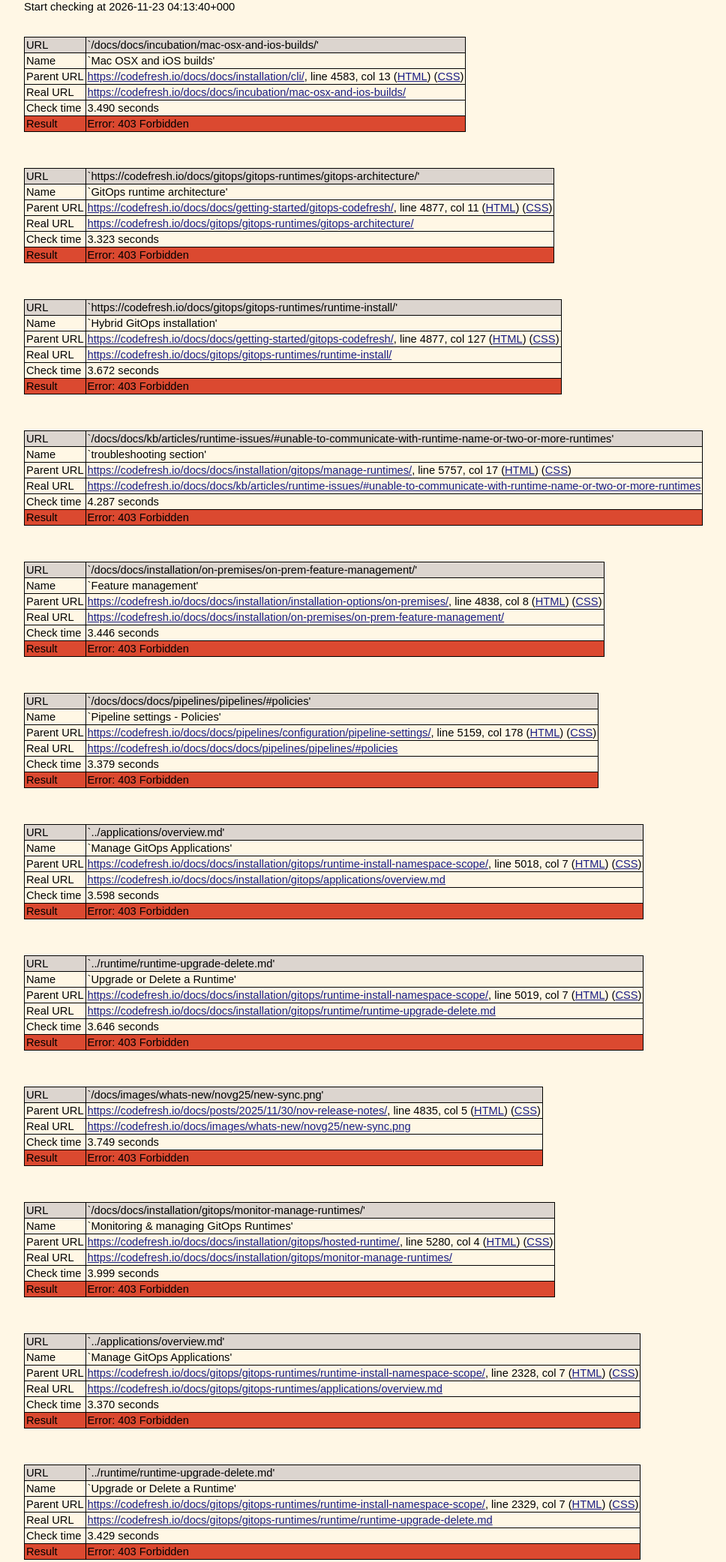
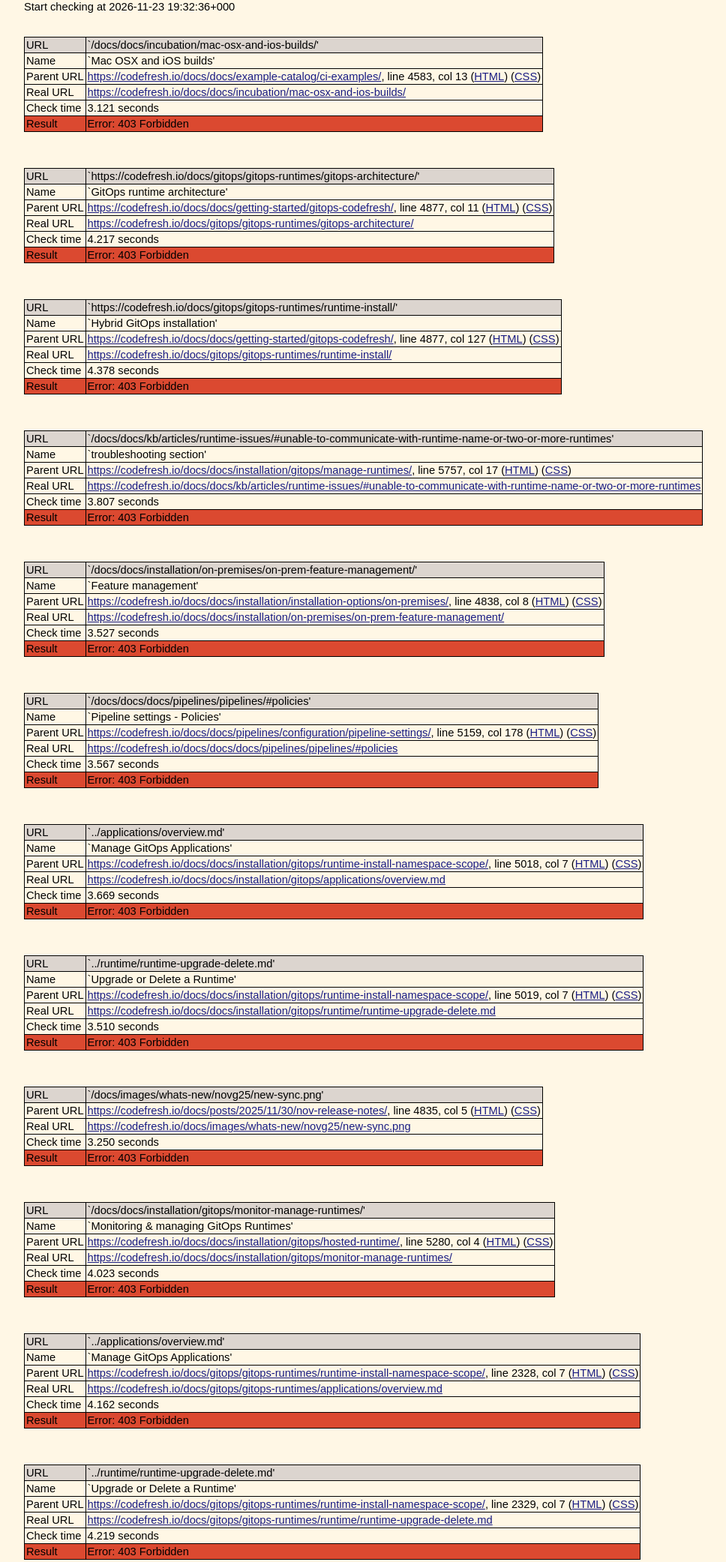
Before and after one commit to kostis-codefresh/codefresh-docs-links, a plain HTML site: page docs/index.html in a window 1280 px wide. Shown: the part 160-2243 px from the top of the page at 75% size, without its empty margins (16-984 px from the left). Drawn offline with Linux system fonts and the light colour scheme.

Commit message:
Automatic CI report

```diff
--- a/docs/index.html
+++ b/docs/index.html
@@ -25,17 +25,17 @@
 <body>
 <!-- Generated by LinkChecker 10.6.0.post53+g9b178bdaf --><h2>LinkChecker 10.6.0.post53+g9b178bdaf</h2><br/><blockquote>LinkChecker comes with ABSOLUTELY NO WARRANTY!
 This is free software, and you are welcome to redistribute it under
-certain conditions. Look at the file `COPYING' within this distribution.<br/><br/>Start checking at 2026-11-23 04:13:40+000
+certain conditions. Look at the file `COPYING' within this distribution.<br/><br/>Start checking at 2026-11-23 19:32:36+000
 <br/><br/><br/><table>
 <tr>
 <td class="url">URL</td>
 <td class="url">`/docs/docs/incubation/mac-osx-and-ios-builds/'</td></tr>
 <tr><td>Name</td><td>`Mac OSX and iOS builds'</td></tr>
-<tr><td>Parent&nbsp;URL</td><td><a target="top" href="https://codefresh.io/docs/docs/installation/cli/">https://codefresh.io/docs/docs/installation/cli/</a>, line 4583, col 13
-(<a href="https://validator.w3.org/check?ss=1&amp;uri=https://codefresh.io/docs/docs/installation/cli/">HTML</a>)
-(<a href="https://jigsaw.w3.org/css-validator/validator?uri=https://codefresh.io/docs/docs/installation/cli/&amp;warning=1&amp;profile=css2&amp;usermedium=all">CSS</a>)</td></tr>
+<tr><td>Parent&nbsp;URL</td><td><a target="top" href="https://codefresh.io/docs/docs/example-catalog/ci-examples/">https://codefresh.io/docs/docs/example-catalog/ci-examples/</a>, line 4583, col 13
+(<a href="https://validator.w3.org/check?ss=1&amp;uri=https://codefresh.io/docs/docs/example-catalog/ci-examples/">HTML</a>)
+(<a href="https://jigsaw.w3.org/css-validator/validator?uri=https://codefresh.io/docs/docs/example-catalog/ci-examples/&amp;warning=1&amp;profile=css2&amp;usermedium=all">CSS</a>)</td></tr>
 <tr><td>Real&nbsp;URL</td><td><a target="top" href="https://codefresh.io/docs/docs/incubation/mac-osx-and-ios-builds/">https://codefresh.io/docs/docs/incubation/mac-osx-and-ios-builds/</a></td></tr>
-<tr><td>Check&nbsp;time</td><td>3.490 seconds</td></tr>
+<tr><td>Check&nbsp;time</td><td>3.121 seconds</td></tr>
 <tr><td class="error">Result</td><td class="error">Error: 403 Forbidden</td></tr>
 </table><br/><br/><br/><table>
 <tr>
@@ -46,7 +46,7 @@ certain conditions. Look at the file `COPYING' within this distribution.<br/><br
 (<a href="https://validator.w3.org/check?ss=1&amp;uri=https://codefresh.io/docs/docs/getting-started/gitops-codefresh/">HTML</a>)
 (<a href="https://jigsaw.w3.org/css-validator/validator?uri=https://codefresh.io/docs/docs/getting-started/gitops-codefresh/&amp;warning=1&amp;profile=css2&amp;usermedium=all">CSS</a>)</td></tr>
 <tr><td>Real&nbsp;URL</td><td><a target="top" href="https://codefresh.io/docs/gitops/gitops-runtimes/gitops-architecture/">https://codefresh.io/docs/gitops/gitops-runtimes/gitops-architecture/</a></td></tr>
-<tr><td>Check&nbsp;time</td><td>3.323 seconds</td></tr>
+<tr><td>Check&nbsp;time</td><td>4.217 seconds</td></tr>
 <tr><td class="error">Result</td><td class="error">Error: 403 Forbidden</td></tr>
 </table><br/><br/><br/><table>
 <tr>
@@ -57,7 +57,7 @@ certain conditions. Look at the file `COPYING' within this distribution.<br/><br
 (<a href="https://validator.w3.org/check?ss=1&amp;uri=https://codefresh.io/docs/docs/getting-started/gitops-codefresh/">HTML</a>)
 (<a href="https://jigsaw.w3.org/css-validator/validator?uri=https://codefresh.io/docs/docs/getting-started/gitops-codefresh/&amp;warning=1&amp;profile=css2&amp;usermedium=all">CSS</a>)</td></tr>
 <tr><td>Real&nbsp;URL</td><td><a target="top" href="https://codefresh.io/docs/gitops/gitops-runtimes/runtime-install/">https://codefresh.io/docs/gitops/gitops-runtimes/runtime-install/</a></td></tr>
-<tr><td>Check&nbsp;time</td><td>3.672 seconds</td></tr>
+<tr><td>Check&nbsp;time</td><td>4.378 seconds</td></tr>
 <tr><td class="error">Result</td><td class="error">Error: 403 Forbidden</td></tr>
 </table><br/><br/><br/><table>
 <tr>
@@ -68,7 +68,7 @@ certain conditions. Look at the file `COPYING' within this distribution.<br/><br
 (<a href="https://validator.w3.org/check?ss=1&amp;uri=https://codefresh.io/docs/docs/installation/gitops/manage-runtimes/">HTML</a>)
 (<a href="https://jigsaw.w3.org/css-validator/validator?uri=https://codefresh.io/docs/docs/installation/gitops/manage-runtimes/&amp;warning=1&amp;profile=css2&amp;usermedium=all">CSS</a>)</td></tr>
 <tr><td>Real&nbsp;URL</td><td><a target="top" href="https://codefresh.io/docs/docs/kb/articles/runtime-issues/#unable-to-communicate-with-runtime-name-or-two-or-more-runtimes">https://codefresh.io/docs/docs/kb/articles/runtime-issues/#unable-to-communicate-with-runtime-name-or-two-or-more-runtimes</a></td></tr>
-<tr><td>Check&nbsp;time</td><td>4.287 seconds</td></tr>
+<tr><td>Check&nbsp;time</td><td>3.807 seconds</td></tr>
 <tr><td class="error">Result</td><td class="error">Error: 403 Forbidden</td></tr>
 </table><br/><br/><br/><table>
 <tr>
@@ -79,7 +79,7 @@ certain conditions. Look at the file `COPYING' within this distribution.<br/><br
 (<a href="https://validator.w3.org/check?ss=1&amp;uri=https://codefresh.io/docs/docs/installation/installation-options/on-premises/">HTML</a>)
 (<a href="https://jigsaw.w3.org/css-validator/validator?uri=https://codefresh.io/docs/docs/installation/installation-options/on-premises/&amp;warning=1&amp;profile=css2&amp;usermedium=all">CSS</a>)</td></tr>
 <tr><td>Real&nbsp;URL</td><td><a target="top" href="https://codefresh.io/docs/docs/installation/on-premises/on-prem-feature-management/">https://codefresh.io/docs/docs/installation/on-premises/on-prem-feature-management/</a></td></tr>
-<tr><td>Check&nbsp;time</td><td>3.446 seconds</td></tr>
+<tr><td>Check&nbsp;time</td><td>3.527 seconds</td></tr>
 <tr><td class="error">Result</td><td class="error">Error: 403 Forbidden</td></tr>
 </table><br/><br/><br/><table>
 <tr>
@@ -90,7 +90,7 @@ certain conditions. Look at the file `COPYING' within this distribution.<br/><br
 (<a href="https://validator.w3.org/check?ss=1&amp;uri=https://codefresh.io/docs/docs/pipelines/configuration/pipeline-settings/">HTML</a>)
 (<a href="https://jigsaw.w3.org/css-validator/validator?uri=https://codefresh.io/docs/docs/pipelines/configuration/pipeline-settings/&amp;warning=1&amp;profile=css2&amp;usermedium=all">CSS</a>)</td></tr>
 <tr><td>Real&nbsp;URL</td><td><a target="top" href="https://codefresh.io/docs/docs/docs/pipelines/pipelines/#policies">https://codefresh.io/docs/docs/docs/pipelines/pipelines/#policies</a></td></tr>
-<tr><td>Check&nbsp;time</td><td>3.379 seconds</td></tr>
+<tr><td>Check&nbsp;time</td><td>3.567 seconds</td></tr>
 <tr><td class="error">Result</td><td class="error">Error: 403 Forbidden</td></tr>
 </table><br/><br/><br/><table>
 <tr>
@@ -101,7 +101,7 @@ certain conditions. Look at the file `COPYING' within this distribution.<br/><br
 (<a href="https://validator.w3.org/check?ss=1&amp;uri=https://codefresh.io/docs/docs/installation/gitops/runtime-install-namespace-scope/">HTML</a>)
 (<a href="https://jigsaw.w3.org/css-validator/validator?uri=https://codefresh.io/docs/docs/installation/gitops/runtime-install-namespace-scope/&amp;warning=1&amp;profile=css2&amp;usermedium=all">CSS</a>)</td></tr>
 <tr><td>Real&nbsp;URL</td><td><a target="top" href="https://codefresh.io/docs/docs/installation/gitops/applications/overview.md">https://codefresh.io/docs/docs/installation/gitops/applications/overview.md</a></td></tr>
-<tr><td>Check&nbsp;time</td><td>3.598 seconds</td></tr>
+<tr><td>Check&nbsp;time</td><td>3.669 seconds</td></tr>
 <tr><td class="error">Result</td><td class="error">Error: 403 Forbidden</td></tr>
 </table><br/><br/><br/><table>
 <tr>
@@ -112,7 +112,7 @@ certain conditions. Look at the file `COPYING' within this distribution.<br/><br
 (<a href="https://validator.w3.org/check?ss=1&amp;uri=https://codefresh.io/docs/docs/installation/gitops/runtime-install-namespace-scope/">HTML</a>)
 (<a href="https://jigsaw.w3.org/css-validator/validator?uri=https://codefresh.io/docs/docs/installation/gitops/runtime-install-namespace-scope/&amp;warning=1&amp;profile=css2&amp;usermedium=all">CSS</a>)</td></tr>
 <tr><td>Real&nbsp;URL</td><td><a target="top" href="https://codefresh.io/docs/docs/installation/gitops/runtime/runtime-upgrade-delete.md">https://codefresh.io/docs/docs/installation/gitops/runtime/runtime-upgrade-delete.md</a></td></tr>
-<tr><td>Check&nbsp;time</td><td>3.646 seconds</td></tr>
+<tr><td>Check&nbsp;time</td><td>3.510 seconds</td></tr>
 <tr><td class="error">Result</td><td class="error">Error: 403 Forbidden</td></tr>
 </table><br/><br/><br/><table>
 <tr>
@@ -122,7 +122,7 @@ certain conditions. Look at the file `COPYING' within this distribution.<br/><br
 (<a href="https://validator.w3.org/check?ss=1&amp;uri=https://codefresh.io/docs/posts/2025/11/30/nov-release-notes/">HTML</a>)
 (<a href="https://jigsaw.w3.org/css-validator/validator?uri=https://codefresh.io/docs/posts/2025/11/30/nov-release-notes/&amp;warning=1&amp;profile=css2&amp;usermedium=all">CSS</a>)</td></tr>
 <tr><td>Real&nbsp;URL</td><td><a target="top" href="https://codefresh.io/docs/images/whats-new/novg25/new-sync.png">https://codefresh.io/docs/images/whats-new/novg25/new-sync.png</a></td></tr>
-<tr><td>Check&nbsp;time</td><td>3.749 seconds</td></tr>
+<tr><td>Check&nbsp;time</td><td>3.250 seconds</td></tr>
 <tr><td class="error">Result</td><td class="error">Error: 403 Forbidden</td></tr>
 </table><br/><br/><br/><table>
 <tr>
@@ -133,7 +133,7 @@ certain conditions. Look at the file `COPYING' within this distribution.<br/><br
 (<a href="https://validator.w3.org/check?ss=1&amp;uri=https://codefresh.io/docs/docs/installation/gitops/hosted-runtime/">HTML</a>)
 (<a href="https://jigsaw.w3.org/css-validator/validator?uri=https://codefresh.io/docs/docs/installation/gitops/hosted-runtime/&amp;warning=1&amp;profile=css2&amp;usermedium=all">CSS</a>)</td></tr>
 <tr><td>Real&nbsp;URL</td><td><a target="top" href="https://codefresh.io/docs/docs/installation/gitops/monitor-manage-runtimes/">https://codefresh.io/docs/docs/installation/gitops/monitor-manage-runtimes/</a></td></tr>
-<tr><td>Check&nbsp;time</td><td>3.999 seconds</td></tr>
+<tr><td>Check&nbsp;time</td><td>4.023 seconds</td></tr>
 <tr><td class="error">Result</td><td class="error">Error: 403 Forbidden</td></tr>
 </table><br/><br/><br/><table>
 <tr>
@@ -144,7 +144,7 @@ certain conditions. Look at the file `COPYING' within this distribution.<br/><br
 (<a href="https://validator.w3.org/check?ss=1&amp;uri=https://codefresh.io/docs/gitops/gitops-runtimes/runtime-install-namespace-scope/">HTML</a>)
 (<a href="https://jigsaw.w3.org/css-validator/validator?uri=https://codefresh.io/docs/gitops/gitops-runtimes/runtime-install-namespace-scope/&amp;warning=1&amp;profile=css2&amp;usermedium=all">CSS</a>)</td></tr>
 <tr><td>Real&nbsp;URL</td><td><a target="top" href="https://codefresh.io/docs/gitops/gitops-runtimes/applications/overview.md">https://codefresh.io/docs/gitops/gitops-runtimes/applications/overview.md</a></td></tr>
-<tr><td>Check&nbsp;time</td><td>3.370 seconds</td></tr>
+<tr><td>Check&nbsp;time</td><td>4.162 seconds</td></tr>
 <tr><td class="error">Result</td><td class="error">Error: 403 Forbidden</td></tr>
 </table><br/><br/><br/><table>
 <tr>
@@ -155,7 +155,7 @@ certain conditions. Look at the file `COPYING' within this distribution.<br/><br
 (<a href="https://validator.w3.org/check?ss=1&amp;uri=https://codefresh.io/docs/gitops/gitops-runtimes/runtime-install-namespace-scope/">HTML</a>)
 (<a href="https://jigsaw.w3.org/css-validator/validator?uri=https://codefresh.io/docs/gitops/gitops-runtimes/runtime-install-namespace-scope/&amp;warning=1&amp;profile=css2&amp;usermedium=all">CSS</a>)</td></tr>
 <tr><td>Real&nbsp;URL</td><td><a target="top" href="https://codefresh.io/docs/gitops/gitops-runtimes/runtime/runtime-upgrade-delete.md">https://codefresh.io/docs/gitops/gitops-runtimes/runtime/runtime-upgrade-delete.md</a></td></tr>
-<tr><td>Check&nbsp;time</td><td>3.429 seconds</td></tr>
+<tr><td>Check&nbsp;time</td><td>4.219 seconds</td></tr>
 <tr><td class="error">Result</td><td class="error">Error: 403 Forbidden</td></tr>
 </table><br/><br/><i>Statistics</i><br/>
 Content types: 1313 image, 750 text, 0 video, 0 audio, 19 application, 0 mail and 1390 other.
@@ -165,7 +165,7 @@ URL lengths: min=15, max=286, avg=77.
 <br/>
 That's it. 3472 links checked. 0 warnings found. 12 errors found.
 <br/>
-Stopped checking at 2026-11-23 04:25:55+000 (12 minutes, 14 seconds)
+Stopped checking at 2026-11-23 19:44:49+000 (12 minutes, 12 seconds)
 </blockquote><br/><hr><small>LinkChecker 10.6.0.post53+g9b178bdaf, Copyright &copy; 2000-2016 Bastian&nbsp;Kleineidam, 2010-2026 LinkChecker&nbsp;Authors<br/>
 Read the documentation at <a href="https://linkchecker.github.io/linkchecker/" target="_top">https://linkchecker.github.io/linkchecker/</a>.<br/>
 Write comments and bugs to <a href="https://github.com/linkchecker/linkchecker/issues">https://github.com/linkchecker/linkchecker/issues</a>.<br/>
```
